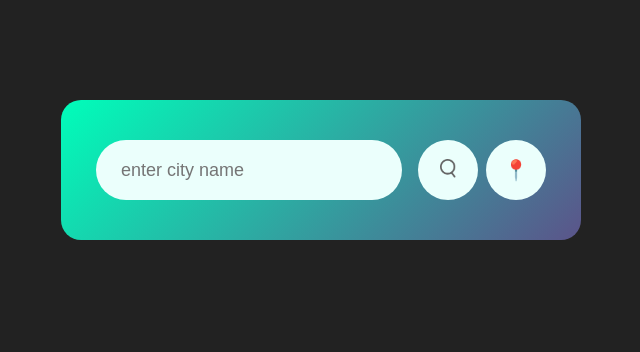
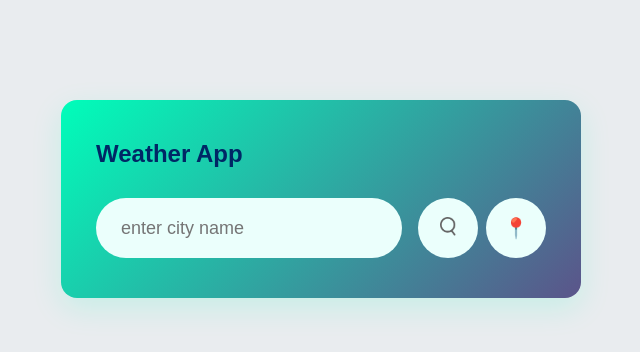
Before and after one commit to Shravan2420/weather-app, a plain HTML site: page index.html in a window 1280 px wide. Shown: the whole page, without its empty margins (319-959 px from the left). Drawn offline with Linux system fonts and the light colour scheme.

Commit message:
Updated UI

```diff
--- a/index.html
+++ b/index.html
@@ -10,6 +10,7 @@
 
 <body>
     <div class="card">
+        <h2>Weather App</h2>
         <div class="search">
             <input type="text" placeholder="enter city name" spellcheck="false" />
             <button><img src="images/search.png" alt=""></button>
--- a/style.css
+++ b/style.css
@@ -5,7 +5,7 @@
     box-sizing: border-box;
 }
 body{
-    background: #222;
+    background: #e9ecef;
 }
 .card{
     width: 90%;
@@ -13,9 +13,16 @@ body{
     background: linear-gradient(135deg, #00feba, #5b548a);
     color: #fff;
     margin: 100px auto 0;
-    border-radius: 20px;
+    border-radius: 16px;
     padding: 40px 35px;
     text-align: center;
+    box-shadow: 0 10px 30px rgba(0,254,186,0.15);
+}
+.card h2{
+    color: #002765;
+    display: flex;
+    align-items: center;
+    margin-bottom: 30px;
 }
 .search{
     width: 100%;
```
